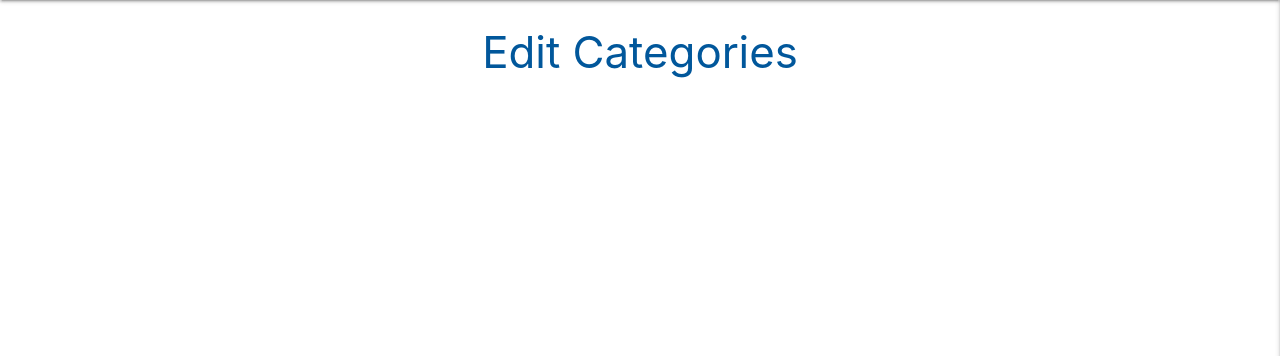
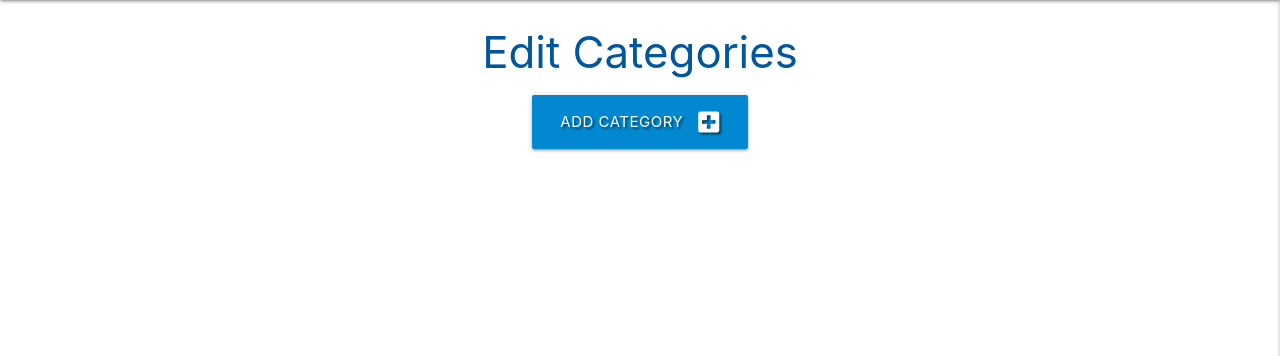
Before and after one commit to Mr-Smyth/flask-task-manager, a Flask app: page /get_categories in a window 1280 px wide. Shown: the part 64-420 px from the top of the page. Run offline with Flask 2, Linux system fonts and the light colour scheme; data that the repository does not hold is empty; some libraries are stand-ins or nearby versions.

Commit message:
Add option to add a new Category

```diff
--- a/app.py
+++ b/app.py
@@ -220,6 +220,25 @@ def get_categories():
     return render_template("categories.html", categories=categories)
 
 
+@ app.route("/add_category", methods=["GET", "POST"])
+def add_category():
+    # IF THE FUNCTION IS CALLED WITH THE POST METHOD
+    if request.method == "POST":
+
+        # SETUP OUR DICTIONARY FOR IMPORTING TO MONGO DB
+        category = {
+            "category_name": request.form.get("category_name"),
+        }
+        # ADD THE DICT TO MONGO
+        mongo.db.categories.insert_one(category)
+        flash("New Category Successfully Added")
+        return redirect(url_for("get_categories"))
+
+
+    return render_template("add_category.html")
+
+
+
 if __name__ == "__main__":
     # Tell our app, how and where to run our application
     # set the host to the default ip set in env.py
--- a/templates/categories.html
+++ b/templates/categories.html
@@ -2,6 +2,14 @@
 {% block content %}
 
     <h3 class="light-blue-text text-darken-4 center-align">Edit Categories</h3>
+    <!-- ADD CATEGORY BUTTON  -->
+	<div class="row">
+		<div class="col s12 center-align">
+			<a href="{{ url_for('add_category') }}" class="btn-large light-blue darken-2 text-shadow">
+				Add Category <i class="fas fa-plus-square right"></i>
+			</a>
+		</div>
+	</div>
 
 	<div class="row">
         {% for category in categories %}
```
Also changed, not shown: templates/add_category.html (added, +30 -0 lines).
